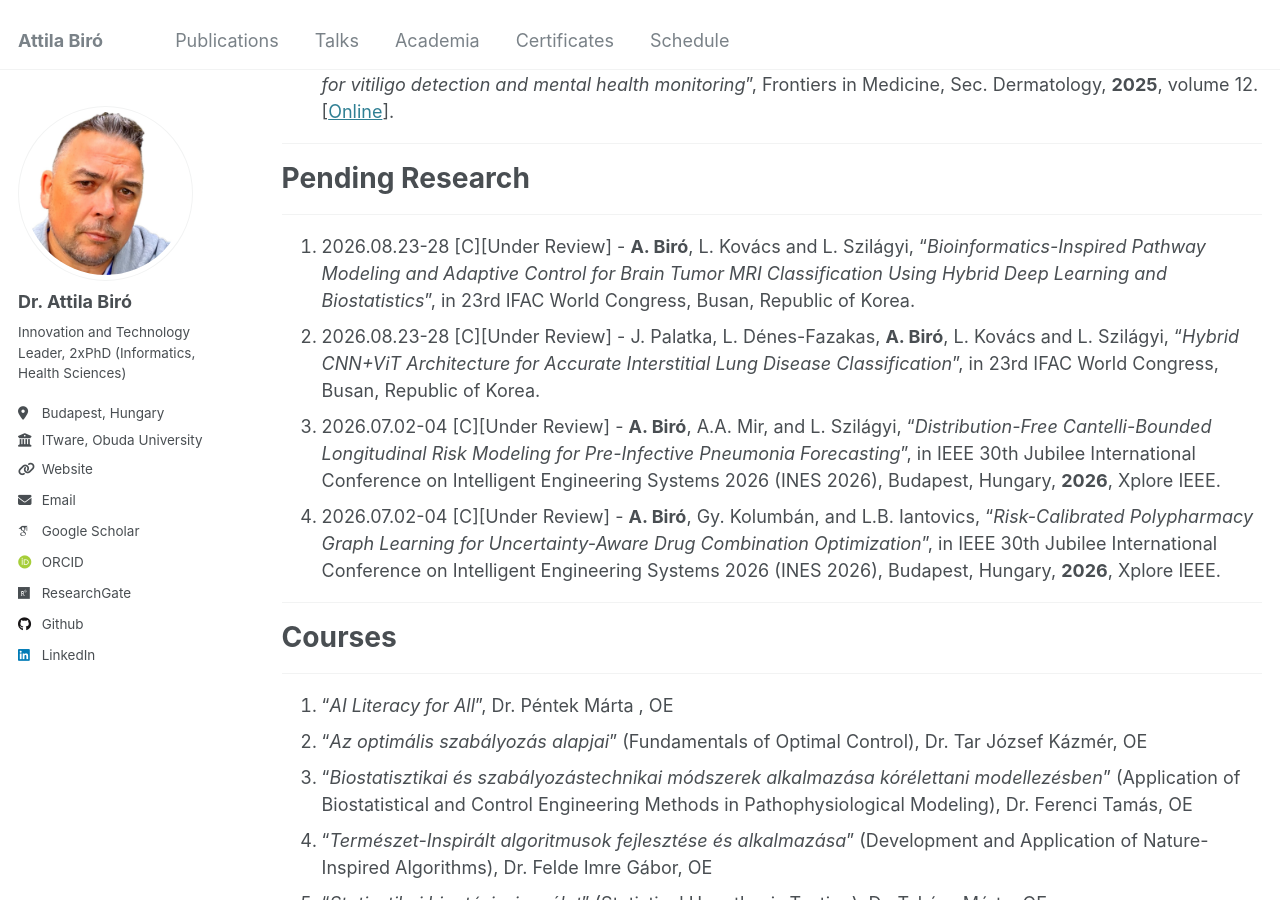
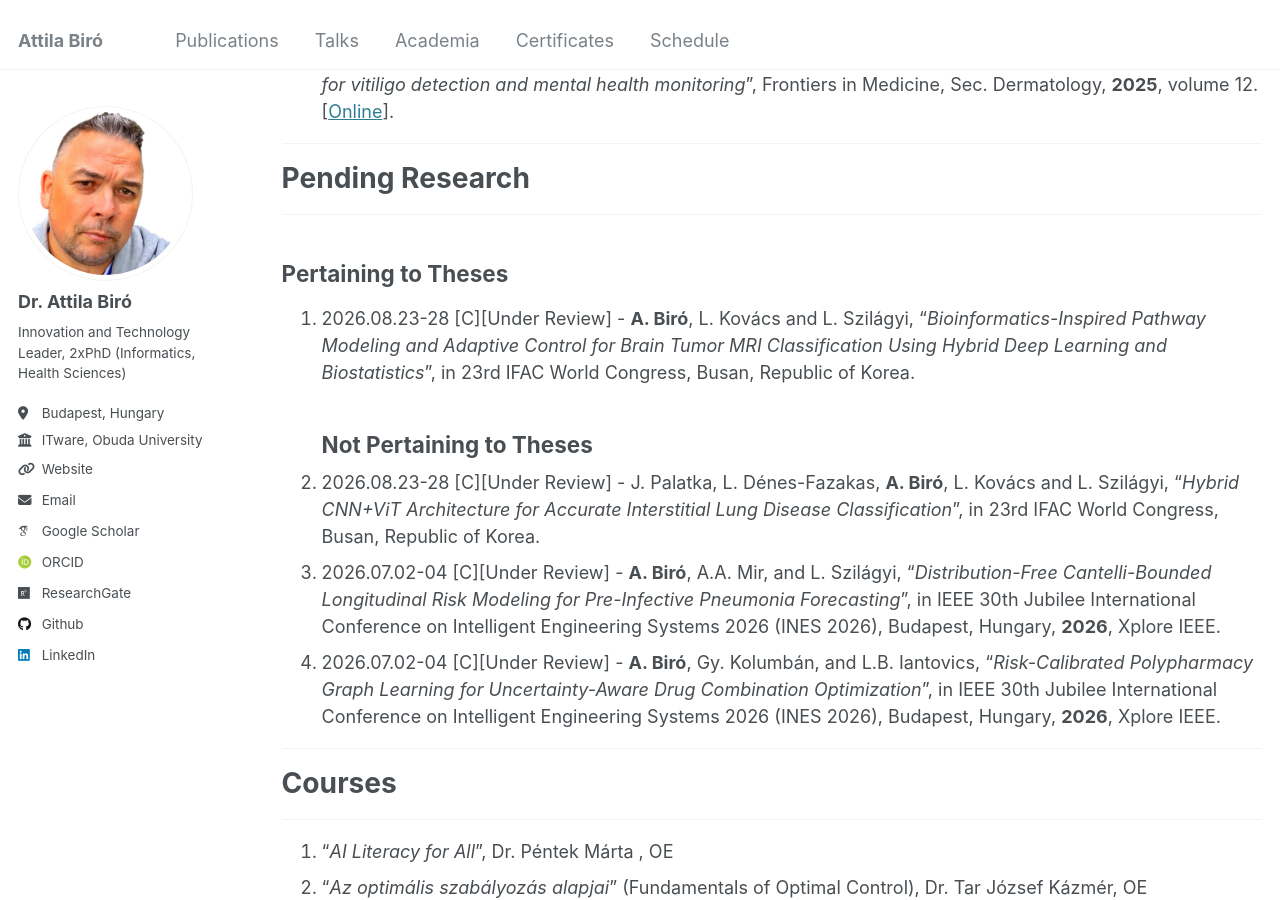
Before and after one commit to biroka/biroka.github.io, a Jekyll site: the page built from _pages/phd_mathematics.md, in a window 1280 px wide and 900 px high, scrolled down 1861 px. Built offline with Jekyll 4.4.1, drawn with Linux system fonts in a browser that asks for light colours; some web fonts are replaced.

Commit message:
Organize pending research into theses and non-theses

```diff
--- a/_pages/phd_mathematics.md
+++ b/_pages/phd_mathematics.md
@@ -40,8 +40,10 @@ author_profile: true
 ***
 # Pending Research
 ***
+## Pertaining to Theses
 1. 2026.08.23-28 [C][Under Review] - **A. Biró**, L. Kovács and L. Szilágyi, "_Bioinformatics-Inspired Pathway Modeling and Adaptive Control for Brain Tumor MRI Classification Using Hybrid Deep Learning and Biostatistics_", in 23rd IFAC World Congress, Busan, Republic of Korea.
-2. 2026.08.23-28 [C][Under Review] - J. Palatka, L. Dénes-Fazakas, **A. Biró**, L. Kovács and L. Szilágyi, "_Hybrid CNN+ViT Architecture for Accurate Interstitial Lung Disease Classification_", in 23rd IFAC World Congress, Busan, Republic of Korea.
+## Not Pertaining to Theses
+1. 2026.08.23-28 [C][Under Review] - J. Palatka, L. Dénes-Fazakas, **A. Biró**, L. Kovács and L. Szilágyi, "_Hybrid CNN+ViT Architecture for Accurate Interstitial Lung Disease Classification_", in 23rd IFAC World Congress, Busan, Republic of Korea.
 2. 2026.07.02-04 [C][Under Review] - **A. Biró**, A.A. Mir, and L. Szilágyi, "_Distribution-Free Cantelli-Bounded Longitudinal Risk Modeling for Pre-Infective Pneumonia Forecasting_", in IEEE 30th Jubilee International Conference on Intelligent Engineering Systems 2026 (INES 2026), Budapest, Hungary, **2026**, Xplore IEEE.
 3. 2026.07.02-04 [C][Under Review] - **A. Biró**, Gy. Kolumbán, and L.B. Iantovics, "_Risk-Calibrated Polypharmacy Graph Learning for Uncertainty-Aware Drug Combination Optimization_", in IEEE 30th Jubilee International Conference on Intelligent Engineering Systems 2026 (INES 2026), Budapest, Hungary, **2026**, Xplore IEEE.
 
```
